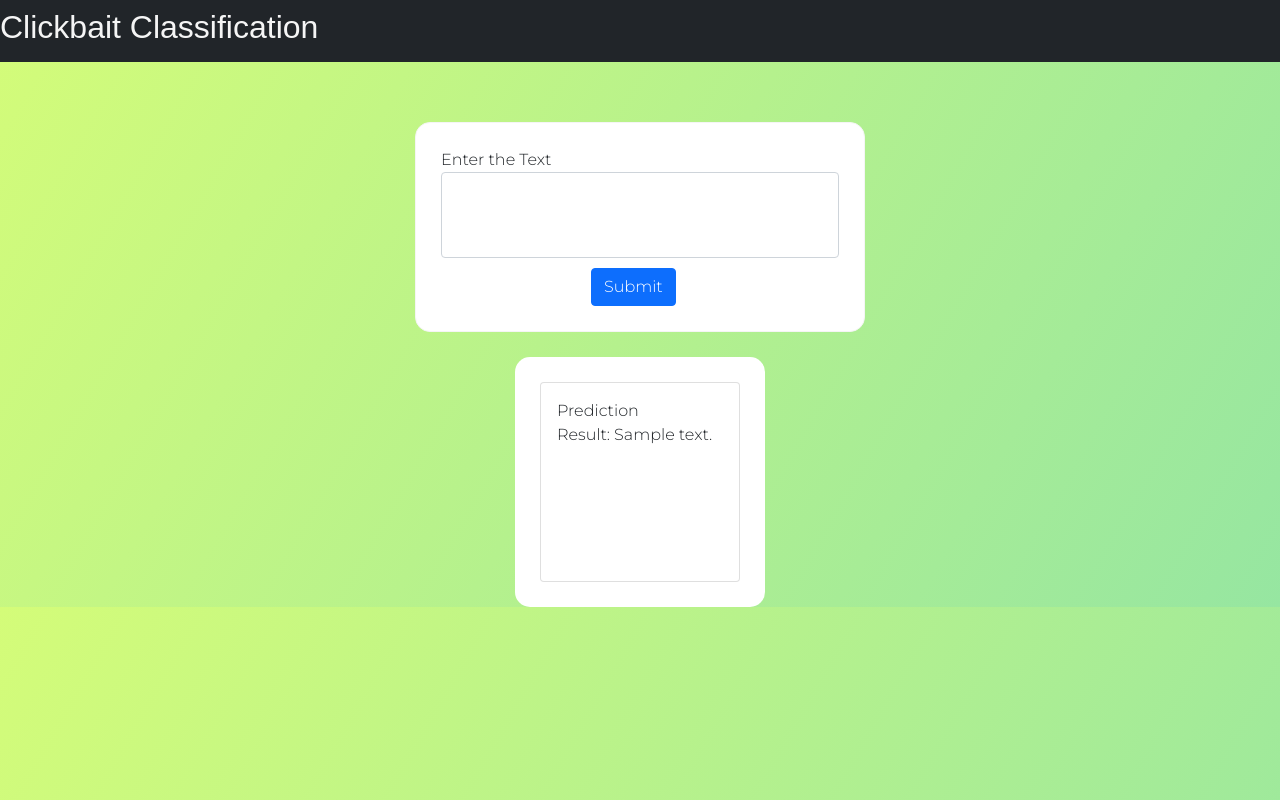
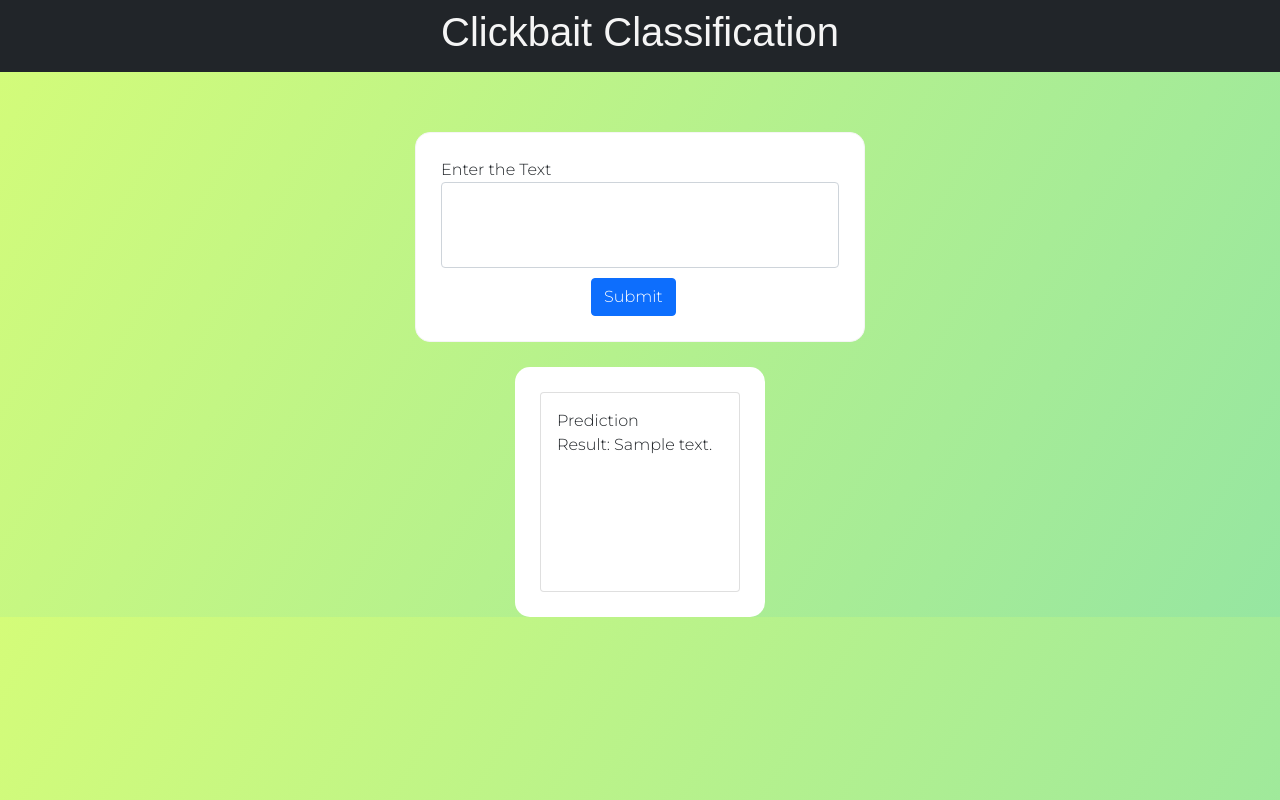
Before and after one commit to abhijeetgawas19/Clickbait_Classification_WebApp, a Flask app: template template/index.html in a window 1280 px wide. Run offline with Flask 2, Linux system fonts and the light colour scheme; the template is opened without the code that fills it: most values are stand-ins (such as "Sample title", 1, 10 or a date in 2020); parts of the project's set-up code (start-up, migrations or seed data) failed here and were passed over; some web fonts are replaced.

Commit message:
Add files via upload

```diff
--- a/template/index.html
+++ b/template/index.html
@@ -30,12 +30,19 @@
   <body class="Main-Page">
     <!-- Navigation Bar -->
     <nav class="navbar navbar-dark bg-dark">
-      <h2>
-        <a class="Website-Title" href="index.html"> Clickbait Classification</a>
-      </h2>
+      <div class="container">
+        <ul class ="nav navbar-nav mx-auto">
+         <li class="nav-item">
+            <h1 class="Website-Title"> Clickbait Classification </a> </h1>
+         </li>
+        </ul>
+      </div>
     </nav>
+
     <!-- Form Elements -->
     <div class="container form-blocks">
+      <div class ="row">
+        <div class = "col-sm-12 col-md-12 col-lg-12">
           <form action="{{url_for('predict')}}" method="POST">
             <div class="form-group">
               <label for="inputFormControl"> Enter the Text </label>
@@ -45,13 +52,18 @@
             <button type="submit" class="btn btn-primary">Submit</button>
           </form>
         </div>
+      </div>
+    </div>
+    <!-- Result Data -->
     <div class="container result-blocks">
       <div class="row">
-        <div class="col-lg-12">
+        <div class="col-sm-12 col-md-12 col-lg-12">
           <div class="card">
             <div class="card-body">Prediction Result:&nbsp;{{prediction_text}}</div>
           </div>
         </div>
       </div>
+    </div>
+
   </body>
 </html>
```
Lines whose indentation alone changed are shown as unchanged.
